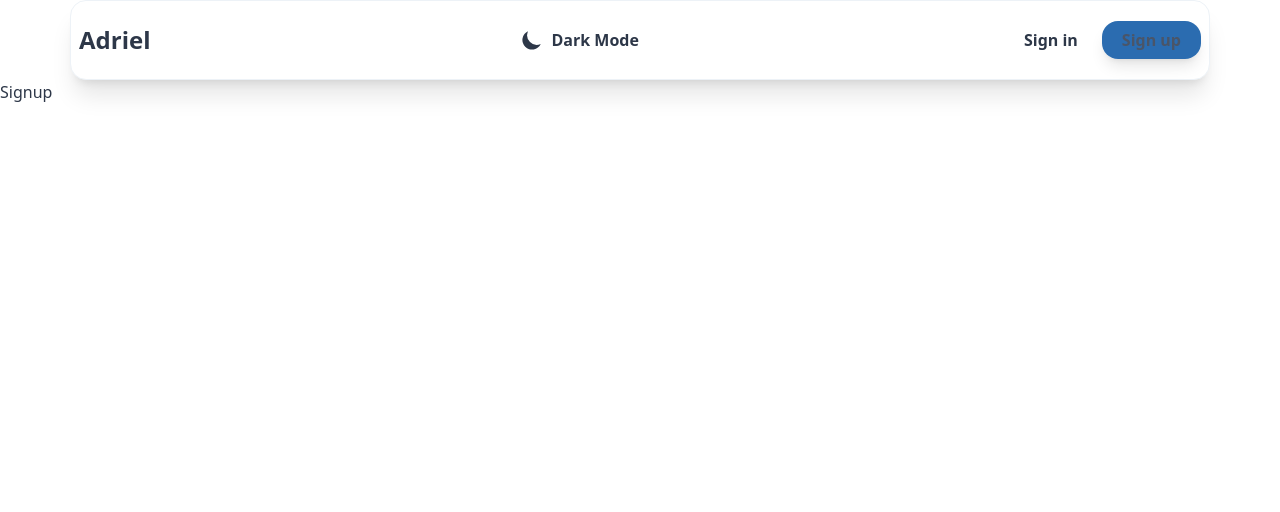
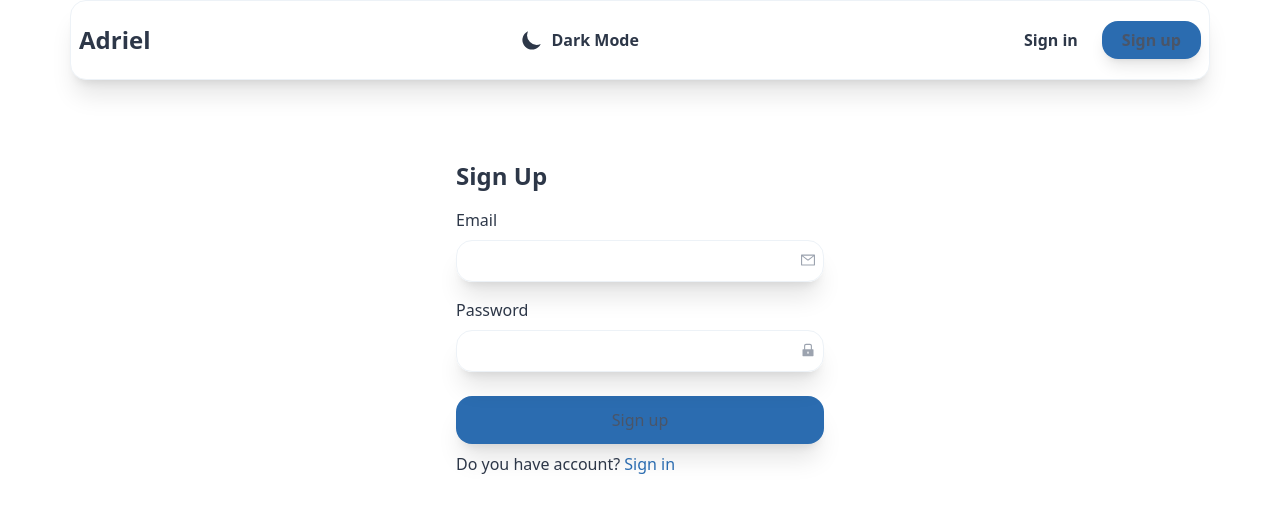
Before and after one commit to adrielbaez/crypto-project-react, a React (Vite) app: page /signup in a window 1280 px wide. Shown: the top 512 px of the page. Built offline with nearby package versions, Linux system fonts and the light colour scheme; no server answers.

Commit message:
[add] new styles for the page

```diff
--- a/src/pages/Signup.tsx
+++ b/src/pages/Signup.tsx
@@ -1,5 +1,44 @@
 import React from "react";
+import { AiFillLock, AiOutlineMail } from "react-icons/ai";
+import { Link } from "react-router-dom";
 
 export const Signup = () => {
-  return <div>Signup</div>;
+  return (
+    <div>
+      <div className="max-w-[400px] mx-auto min-h-[600px] px-4 py-20">
+        <h1 className="text-2xl font-bold">Sign Up</h1>
+        <form>
+          <div className="my-4">
+            <label>Email</label>
+            <div className="my-2 w-full relative rounded-2xl shadow-xl">
+              <input
+                type="email"
+                className="w-full p-2 bg-primary border border-input rounded-2xl "
+              />
+              <AiOutlineMail className="absolute right-2 top-3 text-gray-400" />
+            </div>
+          </div>
+          <div className="my-4">
+            <label>Password</label>
+            <div className="my-2 w-full relative rounded-2xl shadow-xl">
+              <input
+                type="password"
+                className="w-full p-2 bg-primary border border-input rounded-2xl "
+              />
+              <AiFillLock className="absolute right-2 top-3 text-gray-400" />
+            </div>
+          </div>
+          <button className="w-full my-2 p-3 bg-button text-btnText rounded-2xl shadow-xl">
+            Sign up
+          </button>
+        </form>
+        <p>
+          Do you have account?{" "}
+          <Link to={"/signin"} className="text-accent">
+            Sign in
+          </Link>
+        </p>
+      </div>
+    </div>
+  );
 };
```
